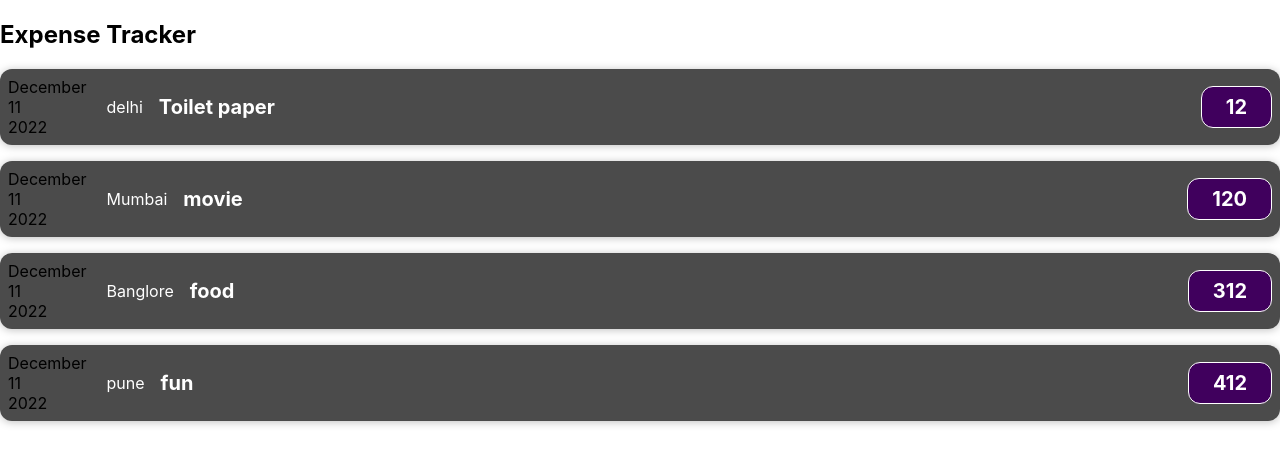
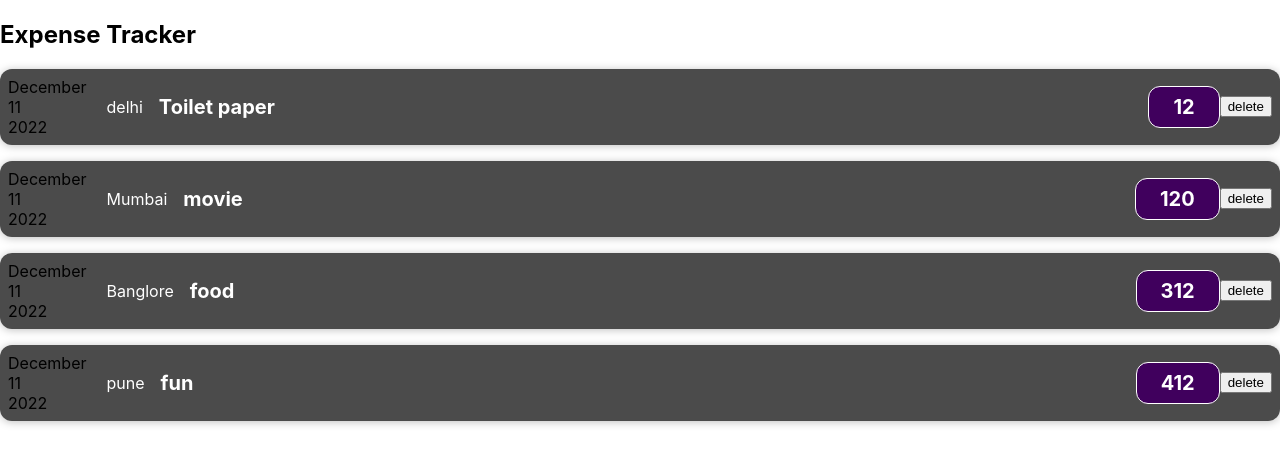
Before and after one commit to kaushlendrashukla/ReactProjects, a React (Create React App) app: page / in a window 1280 px wide. Shown: the top 464 px of the page. Built offline with nearby package versions, Linux system fonts and the light colour scheme.

Commit message:
advance task2

```diff
--- a/src/components/Expenses/ExpenseItem.js
+++ b/src/components/Expenses/ExpenseItem.js
@@ -1,10 +1,12 @@
 import ExpenseDate from "./ExpenseDate.js";
 import "./ExpenseItem.css";
 import ExpenseDetails from "./ExpenseDetails.js";
-import Card from "./UI/Card.js";
+//import Card from "./UI/Card.js";
 
 const ExpenseItem = (props) => {
-
+const clickhandler =() => {
+  console.log('delete data')
+}
    return (
       <div className="expense-item">
          <ExpenseDate date={props.date} />
@@ -13,6 +15,7 @@ const ExpenseItem = (props) => {
             <h2>  <ExpenseDetails title={props.title} /> </h2>
             <div className="expense-item__price">{props.amount}</div>
          </div>
+         <button onClick={clickhandler}>delete</button>
 
       </div>
    );
```
